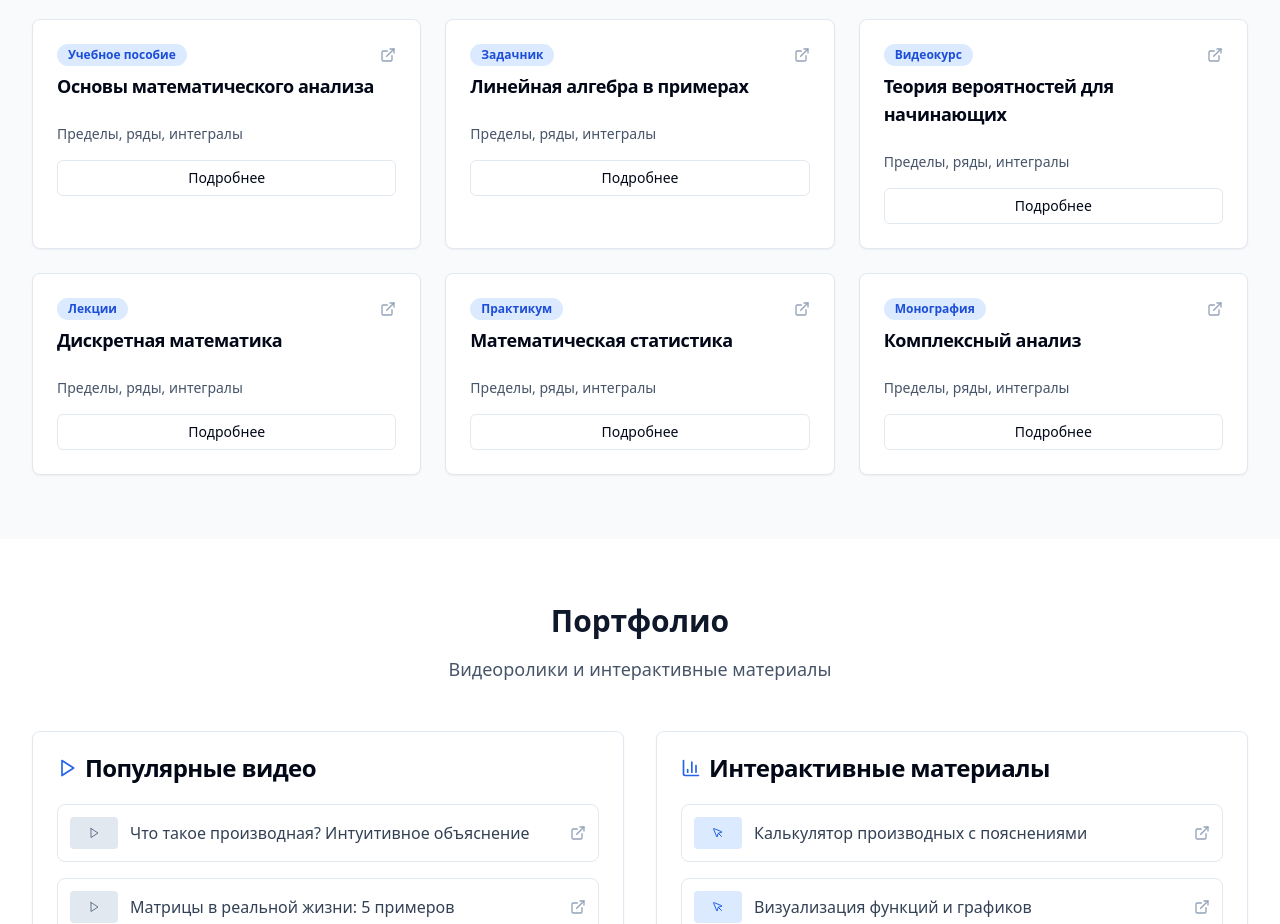
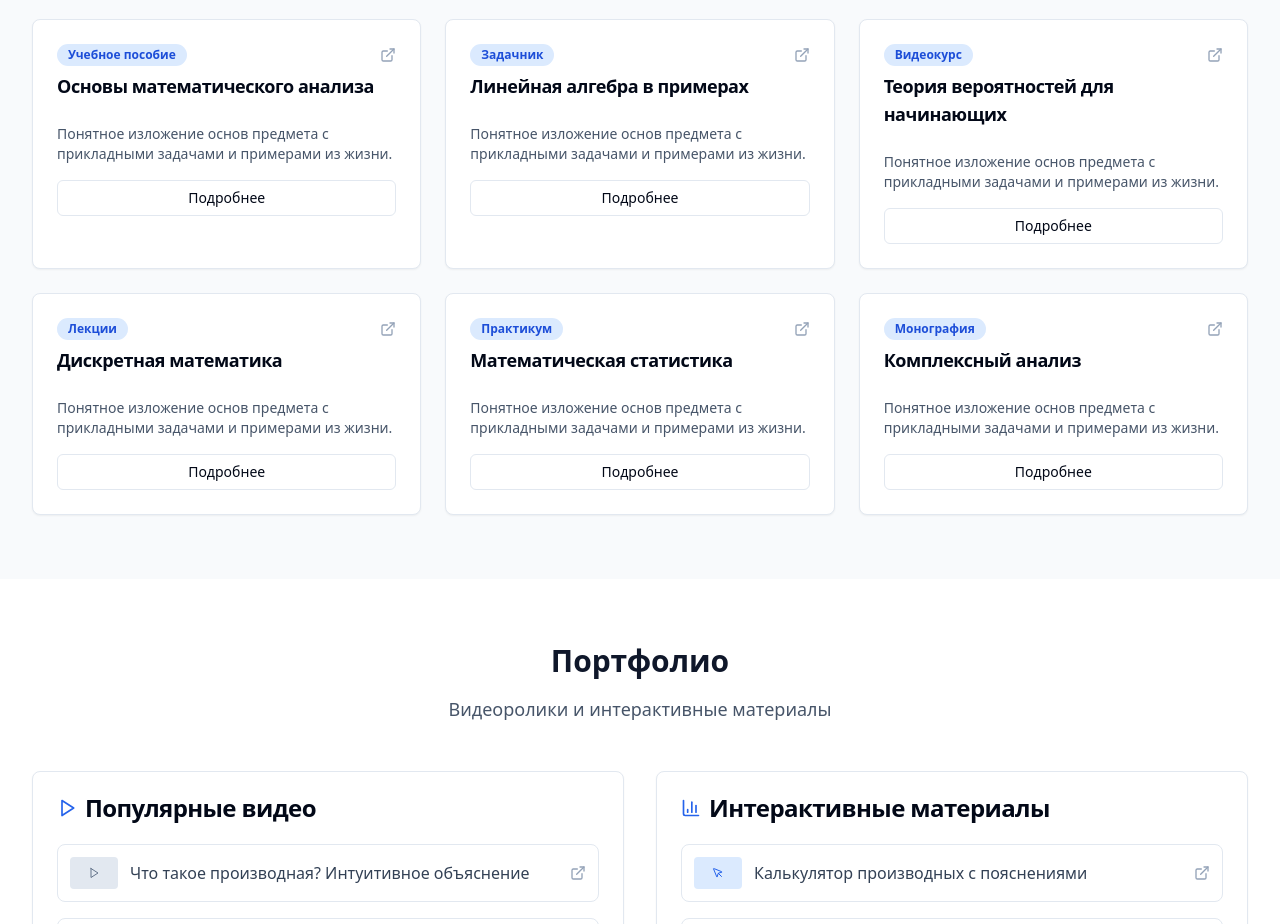
Before and after one commit to pr-poehali-dev/math-popularization-site, a React (Vite) app: page / in a window 1280 px wide. Shown: the part 1700-2624 px from the top of the page. Built offline with nearby package versions, Linux system fonts and the light colour scheme.

Commit message:
Обновление 1 компонентов

```diff
--- a/src/pages/Index.tsx
+++ b/src/pages/Index.tsx
@@ -281,7 +281,8 @@ const Index = () => {
                 </CardHeader>
                 <CardContent>
                   <p className="text-sm text-slate-600 mb-4">
-                    Пределы, ряды, интегралы
+                    Понятное изложение основ предмета с прикладными задачами и
+                    примерами из жизни.
                   </p>
                   <Button variant="outline" size="sm" className="w-full">
                     Подробнее
```
